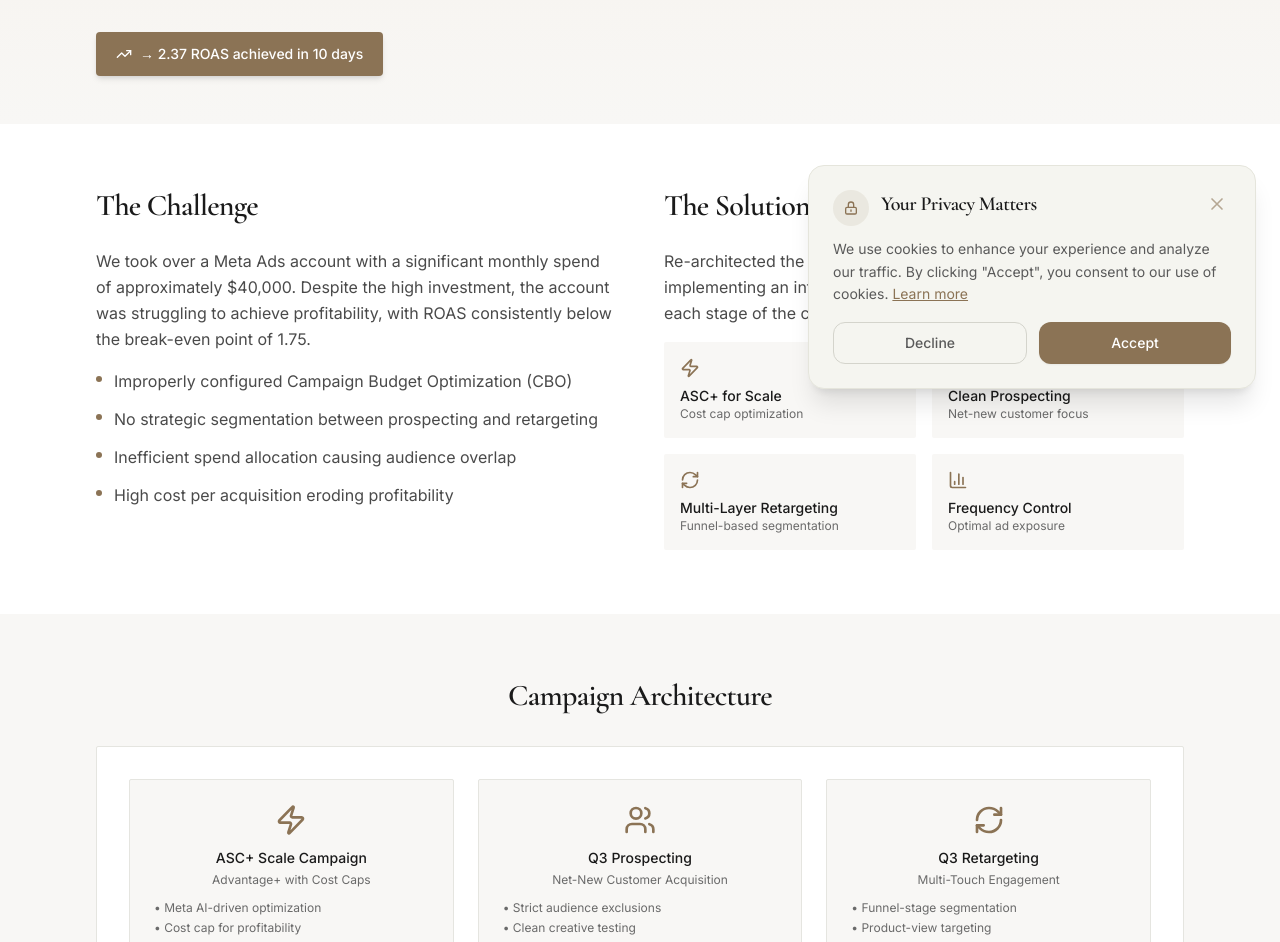
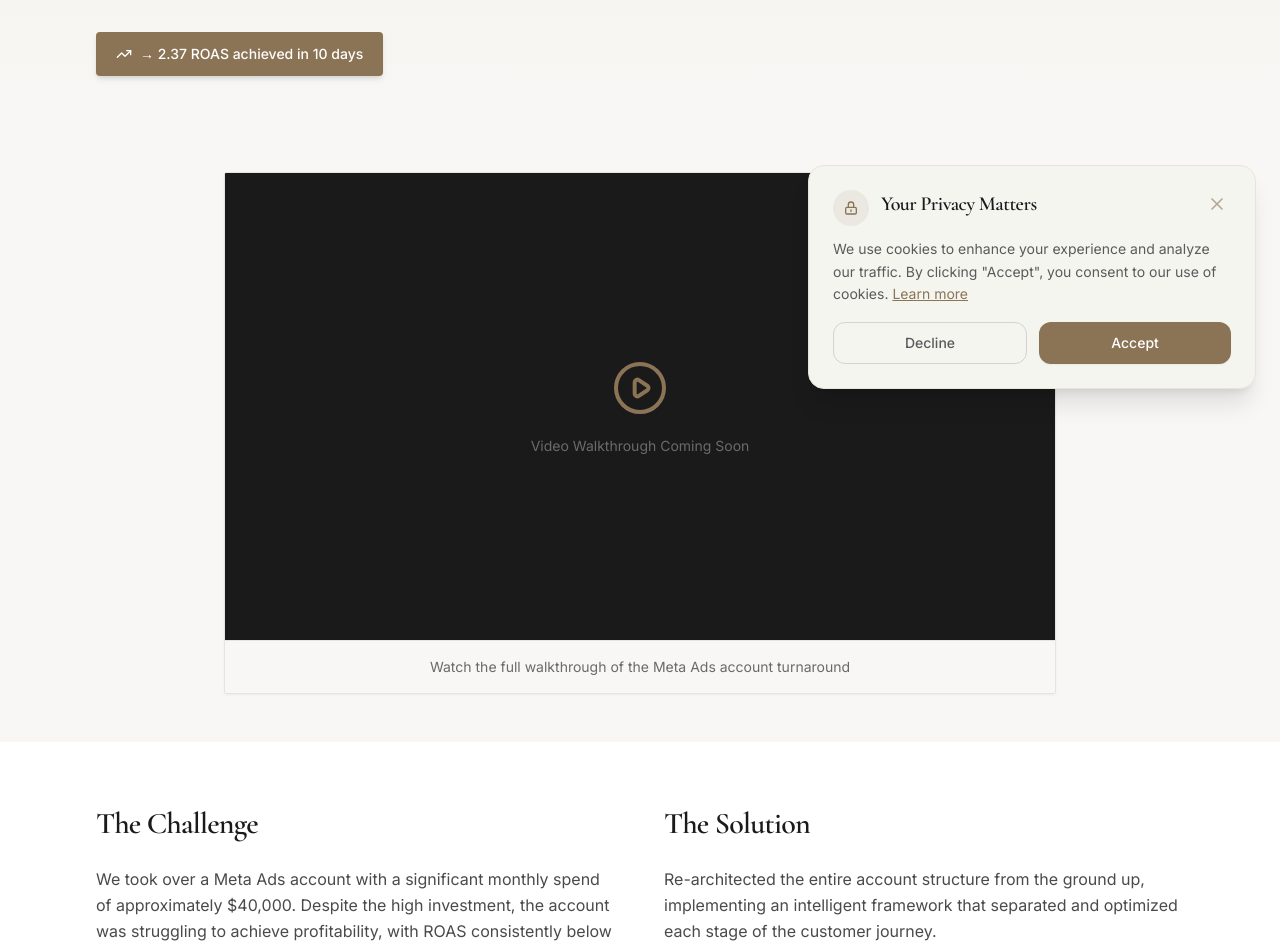
Before and after one commit to Karn-Consulting/prateekkarn-portfolio, a React (Vite) app: page /mywork/meta-ads-performance in a window 1280 px wide. Shown: the part 387-1329 px from the top of the page. Built offline with nearby package versions, Linux system fonts and the light colour scheme.

Commit message:
Add video placeholder and new Meta Ads card image

```diff
--- a/src/components/MyWorkSection.tsx
+++ b/src/components/MyWorkSection.tsx
@@ -30,7 +30,7 @@ const SELECT_WORKS = [
     outcome: '2.37 ROAS achieved in 10 days',
     techStack: ['Meta Ads', 'CBO', 'ASC+'],
     link: '/mywork/meta-ads-performance',
-    image: '/work-meta-ads-hero.png'
+    image: '/work-meta-ads-new.png'
   },
   {
     id: 4,
--- a/src/pages/MetaAdsPerformance.tsx
+++ b/src/pages/MetaAdsPerformance.tsx
@@ -40,6 +40,28 @@ export default function MetaAdsPerformance() {
             <div className="inline-flex items-center gap-2 bg-[#8b7355] text-white px-5 py-3 rounded-md text-sm font-medium shadow-md">
               <TrendingUp className="w-4 h-4" />
               <span>→ 2.37 ROAS achieved in 10 days</span>
+            </div>
+          </div>
+        </div>
+      </section>
+
+      {/* Video Walkthrough Section */}
+      <section className="py-8 sm:py-12 px-4 sm:px-6">
+        <div className="container max-w-4xl mx-auto">
+          <div className="bg-white rounded-sm border border-[#e5e5e0] overflow-hidden shadow-sm">
+            {/* Video Placeholder */}
+            <div className="aspect-video bg-[#1a1a1a] flex items-center justify-center relative">
+              {/* Replace the div below with your video embed */}
+              <div className="text-center">
+                <svg className="w-16 h-16 text-[#8b7355] mx-auto mb-4" fill="none" viewBox="0 0 24 24" stroke="currentColor">
+                  <path strokeLinecap="round" strokeLinejoin="round" strokeWidth={1.5} d="M14.752 11.168l-3.197-2.132A1 1 0 0010 9.87v4.263a1 1 0 001.555.832l3.197-2.132a1 1 0 000-1.664z" />
+                  <path strokeLinecap="round" strokeLinejoin="round" strokeWidth={1.5} d="M21 12a9 9 0 11-18 0 9 9 0 0118 0z" />
+                </svg>
+                <p className="text-[#6a6a6a] text-sm">Video Walkthrough Coming Soon</p>
+              </div>
+            </div>
+            <div className="p-4 bg-[#f8f7f5] border-t border-[#e5e5e0]">
+              <p className="text-sm text-[#6a6a6a] text-center">Watch the full walkthrough of the Meta Ads account turnaround</p>
             </div>
           </div>
         </div>
```
Also changed, not shown: 1 other file (tests, documents, lock files or other folders).
